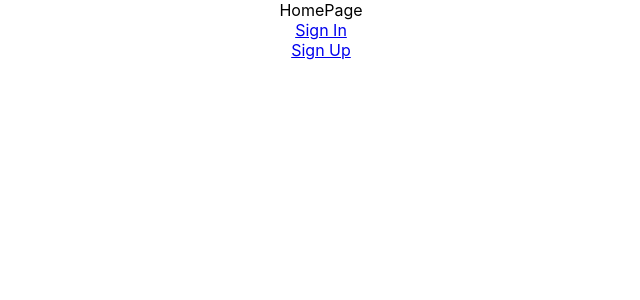
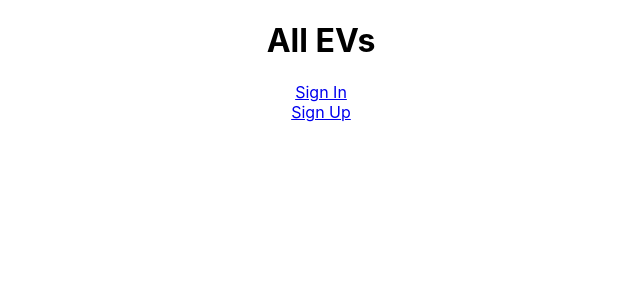
Before and after one commit to m4tth3wp/all-ev-blog, a React (Create React App) app: page / in a window 1280 px wide. Shown: the top 300 px of the page, without its empty margins (319-959 px from the left). Built offline with nearby package versions, Linux system fonts and the light colour scheme.

Commit message:
commit before first deploy to heroku

```diff
--- a/config/database.js
+++ b/config/database.js
@@ -1,6 +1,6 @@
 const mongoose = require('mongoose');
 
-mongoose.connect('mongodb://localhost/movies', {
+mongoose.connect('mongodb://localhost/evblog', {
   useNewUrlParser: true,
   useUnifiedTopology: true,
   useCreateIndex: true
--- a/server.js
+++ b/server.js
@@ -5,6 +5,9 @@ const logger = require('morgan');
 
 // connect to the database with Mongoose
 require('./config/database');
+
+// load the env vars
+require('dotenv').config();
 
 const app = express();
 
--- a/src/components/HomePage/HomePage.jsx
+++ b/src/components/HomePage/HomePage.jsx
@@ -2,7 +2,7 @@ import React from 'react';
 
 const HomePage = () => (
     <div>
-        HomePage
+       <h1> All EVs </h1>
     </div>
   );
 
```
Also changed, not shown: 1 other file (tests, documents, lock files or other folders).
